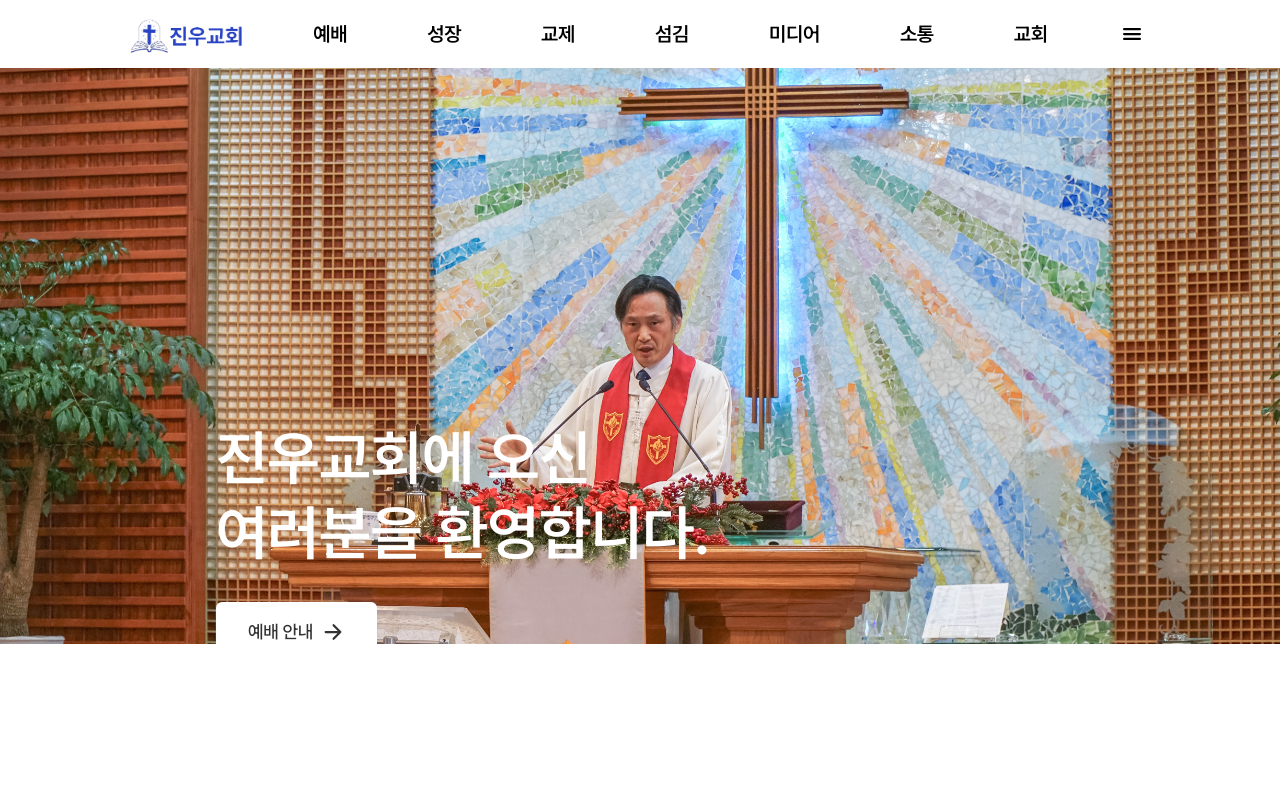
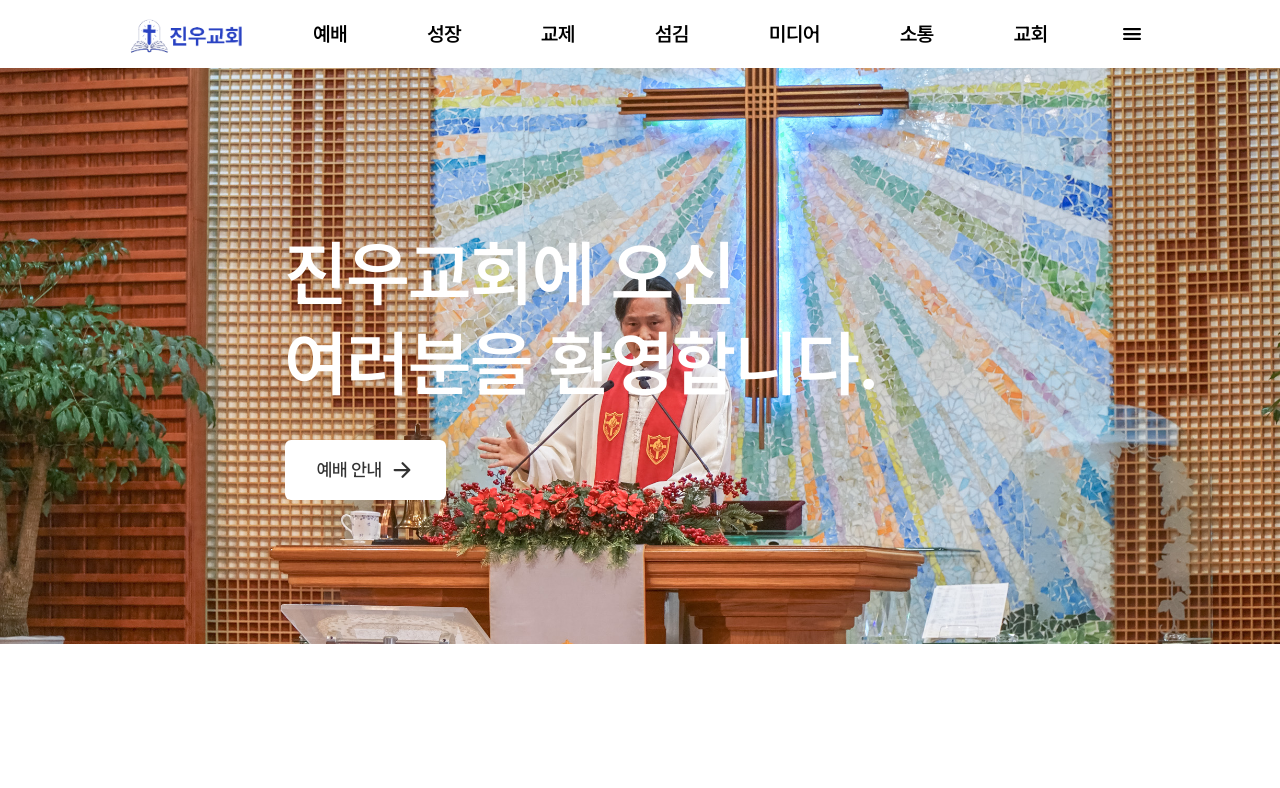
Before and after one commit to gdkds12/jinwoo-web, a Next.js app: page / in a window 1280 px wide. Shown: the top 788 px of the page. Built offline with nearby package versions, Linux system fonts and the light colour scheme.

Commit message:
Update Section.tsx

```diff
--- a/app/components/Section.tsx
+++ b/app/components/Section.tsx
@@ -22,6 +22,11 @@ export const Section = () => {
 
   const scale = useTransform(scrollYProgress, [0, 0.3], [1, 0.65]);
   const borderRadius = useTransform(scrollYProgress, [0, 0.001, 0.3], [0, 50, 50]);
+
+  const containerHeight = useTransform(scale, (currentScale) => {
+    if (isMobile) return '100%';
+    return `${100 * currentScale}%`;
+  });
 
   useEffect(() => {
     const handleResize = () => {
@@ -92,7 +97,12 @@ export const Section = () => {
         }}
         className="relative w-full bg-white overflow-hidden"
       >
-        <div className="relative w-full aspect-[3/4] md:aspect-[20/9] image-container">
+        <motion.div
+          className="relative w-full aspect-[3/4] md:aspect-[20/9] image-container"
+          style={{
+            height: containerHeight
+          }}
+        >
           <Image
             src="/images/main-home.jpg"
             alt="Main Image"
@@ -106,21 +116,16 @@ export const Section = () => {
             }}
           />
           <div className="absolute inset-0 flex items-end md:items-start">
-            <div
-              className="w-full px-4 md:px-8 lg:px-12 py-4 md:py-6 lg:py-8 md:w-auto"
-              style={{
-                marginTop: isMobile ? 0 : '25%',
-                marginBottom: isMobile ? '25%' : 0
-              }}
-            >
-              <h1 className="text-white text-3xl md:text-5xl lg:text-6xl font-semibold md:font-semibold leading-tight tracking-[-0.32px] md:relative md:ml-42">
+            <div className="w-full px-4 md:px-8 lg:px-12 py-4 md:py-6 lg:py-8 mb-[15%] md:mt-[10%]">
+              <div className="md:ml-[15%] lg:ml-[20%]">
+                <h1 className="text-white text-4xl md:text-6xl lg:text-7xl font-semibold md:font-semibold leading-tight tracking-[-0.32px]">
                   진우교회에 오신<br />
                   여러분을 환영합니다.
                 </h1>
 
                 <Link
                   href="/worship-info"
-                className="hidden md:inline-flex items-center px-8 py-4 bg-white text-[#333333] text-lg font-medium tracking-[-0.32px] rounded-md hover:bg-opacity-50 focus:outline-none focus:ring-2 focus:ring-blue-500 md:mt-8 md:ml-42"
+                  className="hidden md:inline-flex items-center px-8 py-4 bg-white text-[#333333] text-lg font-medium tracking-[-0.32px] rounded-md hover:bg-opacity-50 focus:outline-none focus:ring-2 focus:ring-blue-500 mt-8"
                 >
                   <span className="mr-2">예배 안내</span>
                   <IoArrowForward className="text-2xl" />
@@ -129,6 +134,7 @@ export const Section = () => {
             </div>
           </div>
         </motion.div>
+      </motion.div>
       {!isSticky && !isMobile && (
         <motion.div style={{ height: paddingTop }}></motion.div>
       )}
```
Lines whose indentation alone changed are shown as unchanged.
